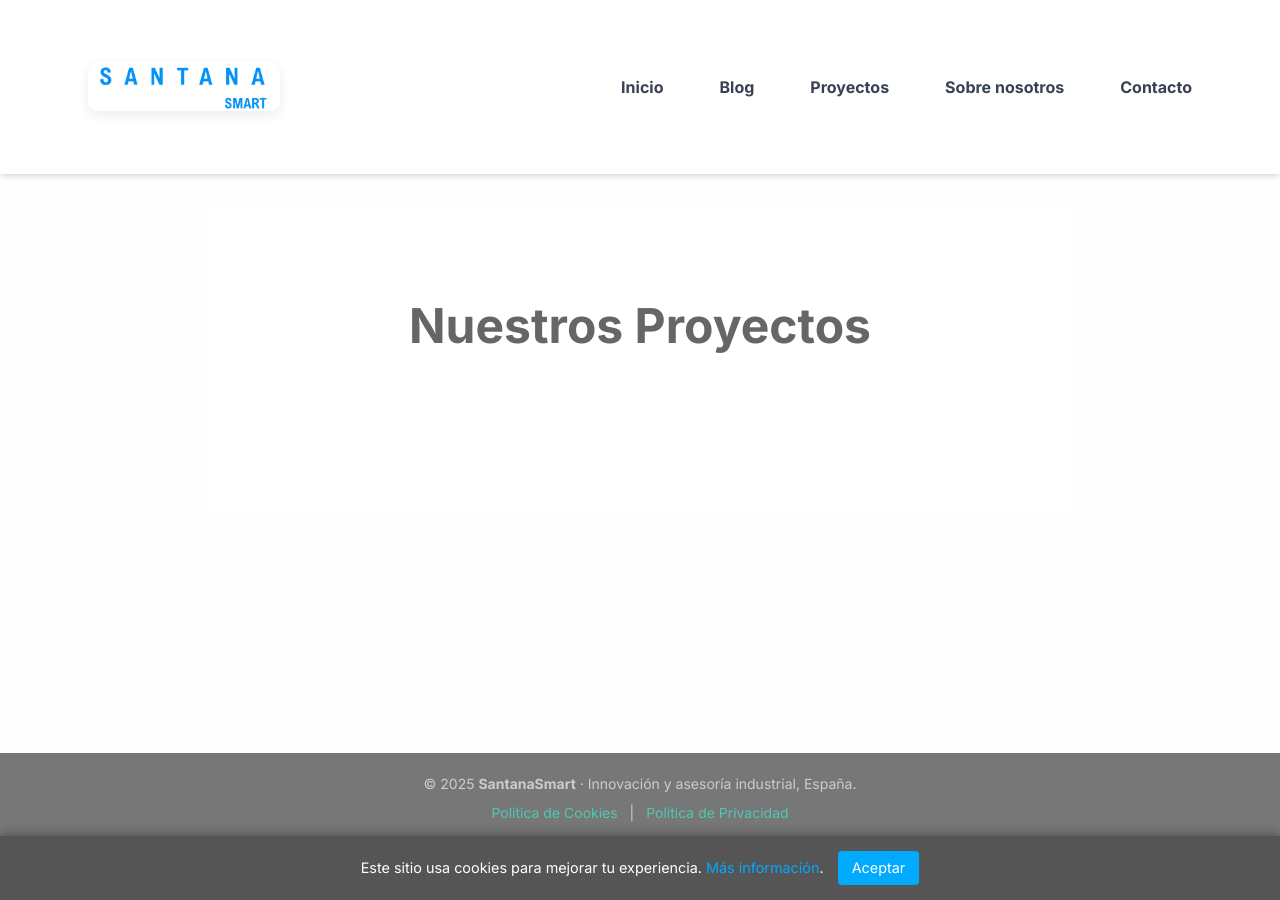
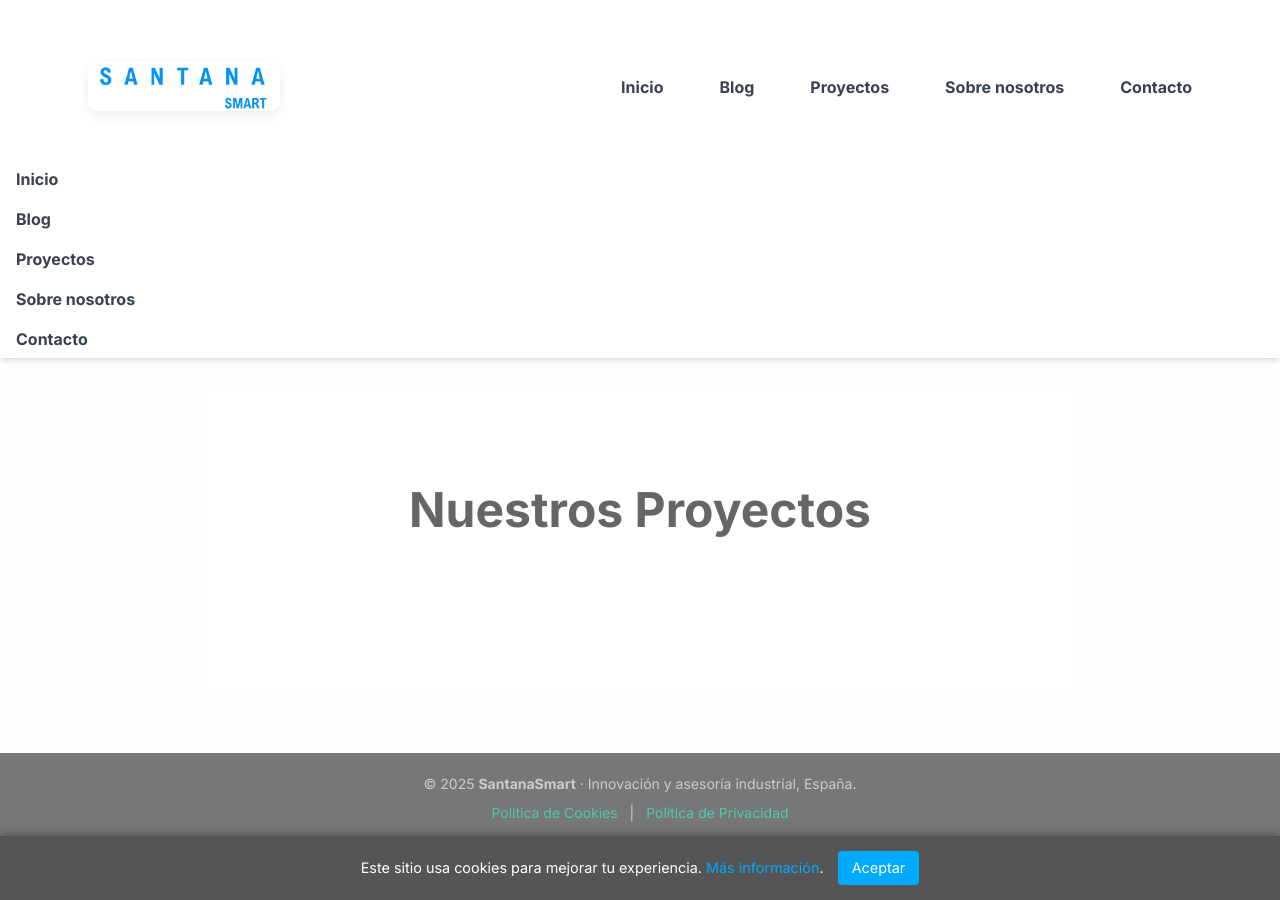
Before and after one commit to santanasmart/santanasmart.github.io, a Jekyll site: the page built from proyectos.html, in a window 1280 px wide. Built offline with Jekyll 4.4.1, drawn with Linux system fonts in a browser that asks for light colours; nearby versions of some CDN libraries; comment, search, counter and statistics services are not loaded.

Commit message:
Refactor navigation menus for consistency

```diff
--- a/_layouts/default.html
+++ b/_layouts/default.html
@@ -62,13 +62,13 @@
 
 <!-- Menú escritorio -->
 
-    <div class="hidden md:flex items-center space-x-6">
    <ul class="flex space-x-8 font-semibold text-gray-700 items-center">
   <li><a href="{{ '/' | relative_url }}" class="hover:text-blue-600 transition-colors" {% if page.url == '/' %}aria-current="page"{% endif %}>Inicio</a></li>
   <li><a href="{{ '/blog/' | relative_url }}" class="hover:text-blue-600 transition-colors" {% if page.url == '/blog/' %}aria-current="page"{% endif %}>Blog</a></li>
-        <li><a href="{{ '/proyectos/' | relative_url }}" class="hover:text-blue-600 transition-colors {% if page.url == '/proyectos/' %}aria-current="page"{% endif %}>Proyectos</a></li>
+  <li><a href="{{ '/proyectos/' | relative_url }}" class="hover:text-blue-600 transition-colors" {% if page.url == '/proyectos/' %}aria-current="page"{% endif %}>Proyectos</a></li>
   <li><a href="{{ '/about/' | relative_url }}" class="hover:text-blue-600 transition-colors" {% if page.url == '/about/' %}aria-current="page"{% endif %}>Sobre nosotros</a></li>
   <li><a href="{{ '/contacto/' | relative_url }}" class="hover:text-blue-600 transition-colors" {% if page.url == '/contacto/' %}aria-current="page"{% endif %}>Contacto</a></li>
+</ul>
 
   </a>
 </li>
@@ -94,10 +94,10 @@
   </nav>
 
   <!-- Menú móvil -->
-  <div id="mobile-menu" class="hidden md:hidden bg-white px-6 pb-6">
  <ul class="space-y-4 font-semibold text-gray-700">
   <li><a href="{{ '/' | relative_url }}" class="block hover:text-blue-600">Inicio</a></li>
   <li><a href="{{ '/blog/' | relative_url }}" class="block hover:text-blue-600">Blog</a></li>
+  <li><a href="{{ '/proyectos/' | relative_url }}" class="block hover:text-blue-600">Proyectos</a></li>
   <li><a href="{{ '/about/' | relative_url }}" class="block hover:text-blue-600">Sobre nosotros</a></li>
   <li><a href="{{ '/contacto/' | relative_url }}" class="block hover:text-blue-600">Contacto</a></li>
 </ul>
```
Lines whose indentation alone changed are shown as unchanged.
